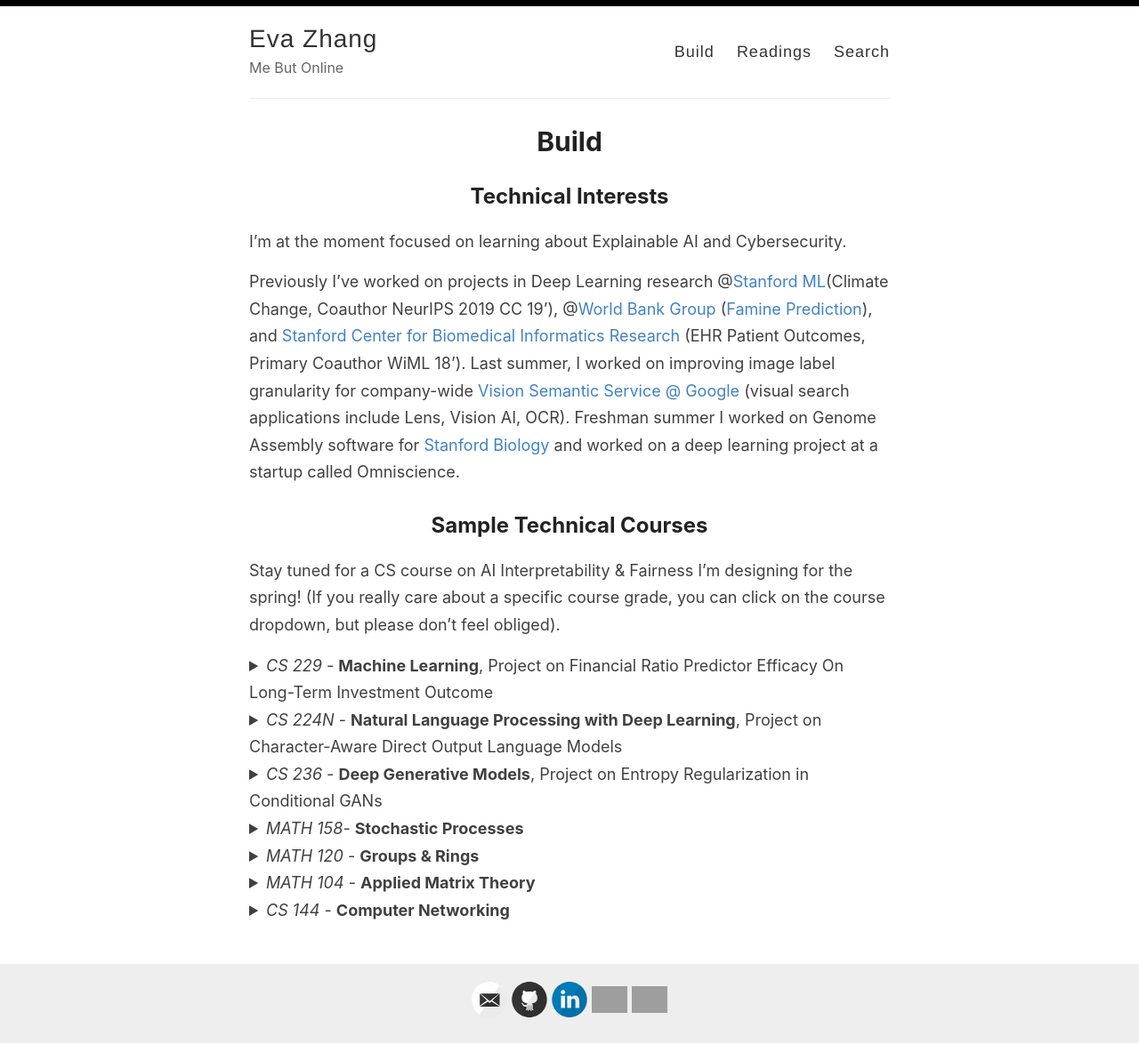
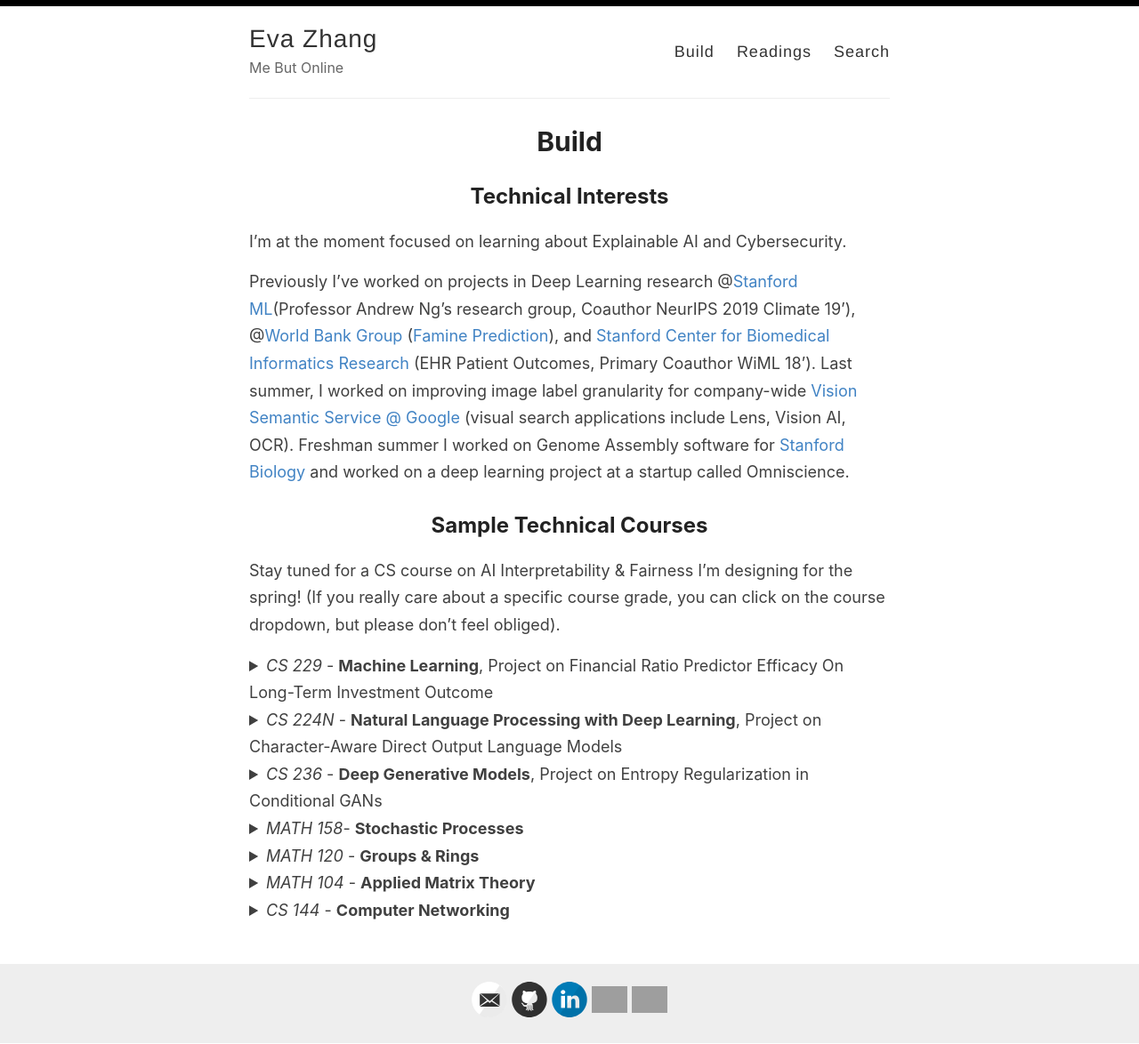
Before and after one commit to evazhang612/sokt-landing, a Jekyll site: the page built from _pages/technicals.md, in a window 1280 px wide. Shown: the whole page at 89% size. Built offline with Jekyll 4.4.1, drawn with Linux system fonts in a browser that asks for light colours; nearby versions of some CDN libraries; library files that are not in the unit come from our copies; grey boxes are pictures that could not be loaded.

```diff
--- a/_pages/technicals.md
+++ b/_pages/technicals.md
@@ -7,7 +7,7 @@
 ## Technical Interests
 I'm at the moment focused on learning about Explainable AI and Cybersecurity.
 
-Previously I've worked on projects in Deep Learning research @[Stanford ML](https://stanfordmlgroup.github.io/)(Climate Change, Coauthor NeurIPS 2019 CC 19'), @[World Bank Group](https://www.worldbank.org/) ([Famine Prediction](https://www.worldbank.org/en/programs/famine-early-action-mechanism)), and [Stanford Center for Biomedical Informatics Research](https://bmir.stanford.edu/) (EHR Patient Outcomes, Primary Coauthor WiML 18'). Last summer, I worked on improving image label granularity for company-wide [Vision Semantic Service @ Google](https://images.google.com/) (visual search applications include Lens, Vision AI, OCR). Freshman summer I worked on Genome Assembly software for [Stanford Biology](https://www.morrisonlabatstanford.org/) and worked on a deep learning project at a startup called Omniscience.
+Previously I've worked on projects in Deep Learning research @[Stanford ML](https://stanfordmlgroup.github.io/)(Professor Andrew Ng's research group, Coauthor NeurIPS 2019 Climate 19'), @[World Bank Group](https://www.worldbank.org/) ([Famine Prediction](https://www.worldbank.org/en/programs/famine-early-action-mechanism)), and [Stanford Center for Biomedical Informatics Research](https://bmir.stanford.edu/) (EHR Patient Outcomes, Primary Coauthor WiML 18'). Last summer, I worked on improving image label granularity for company-wide [Vision Semantic Service @ Google](https://images.google.com/) (visual search applications include Lens, Vision AI, OCR). Freshman summer I worked on Genome Assembly software for [Stanford Biology](https://www.morrisonlabatstanford.org/) and worked on a deep learning project at a startup called Omniscience.
 
 ## Sample Technical Courses
 Stay tuned for a CS course on AI Interpretability & Fairness I'm designing for the spring! (If you really care about a specific course grade, you can click on the course dropdown, but please don't feel obliged).
```
